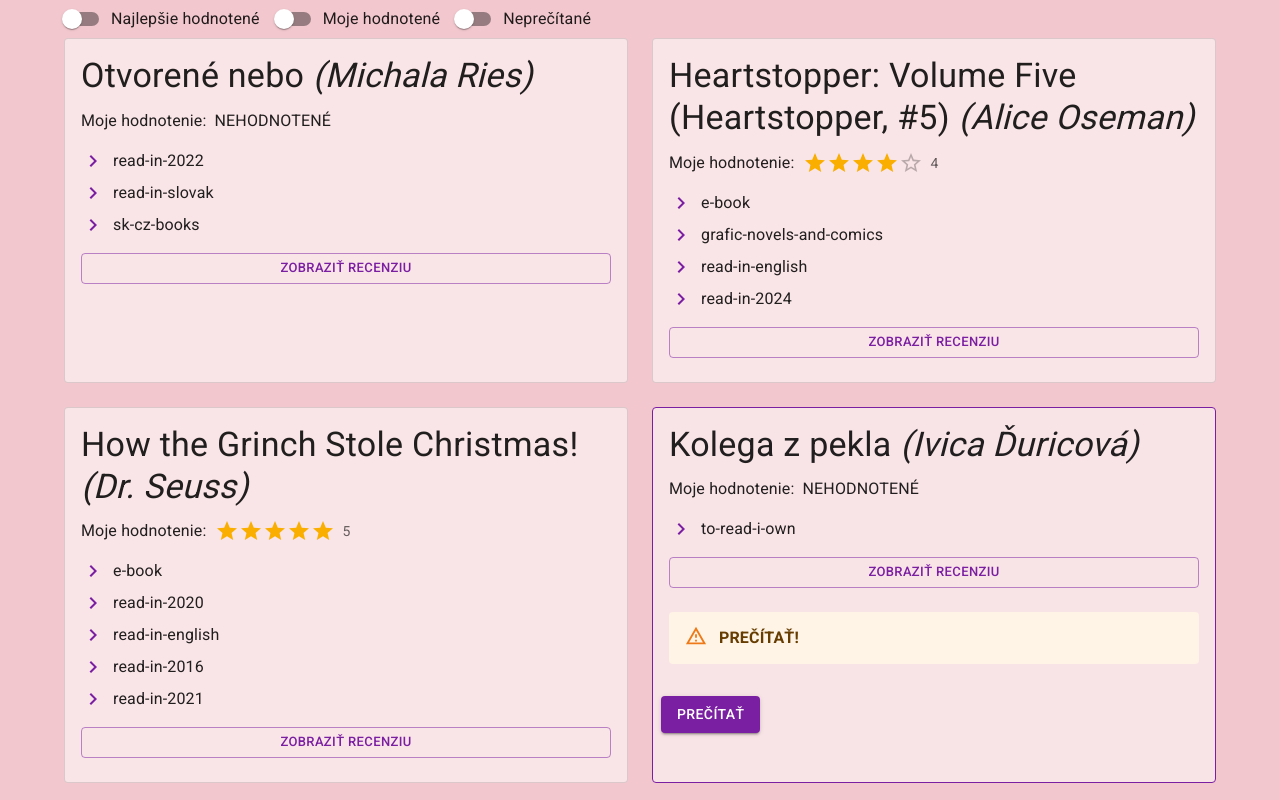
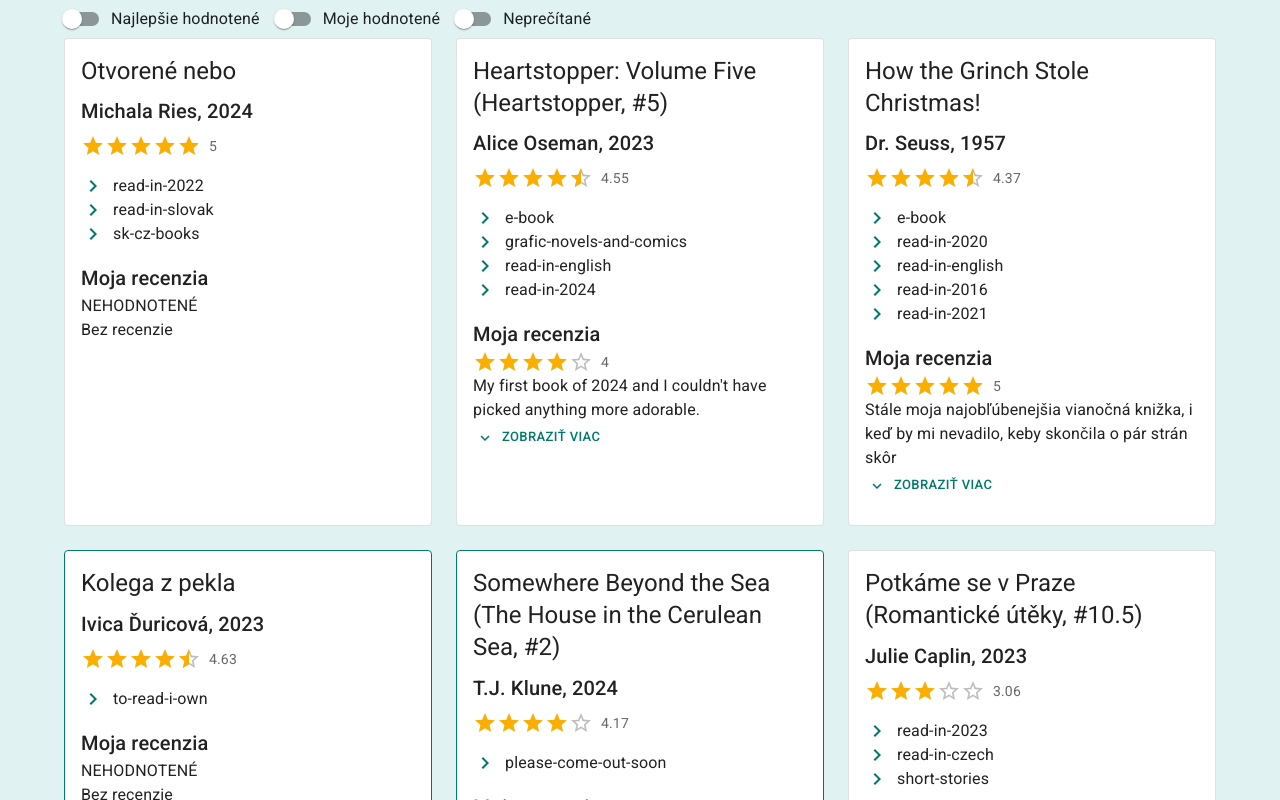
Before and after one commit to strakovmaa/books-list, a Next.js app: page / in a window 1280 px wide. Shown: the top 800 px of the page. Built offline with nearby package versions, Linux system fonts and the light colour scheme.

Commit message:
Redesign

```diff
--- a/src/app/components/Book.jsx
+++ b/src/app/components/Book.jsx
@@ -1,3 +1,4 @@
+import { Warning } from "@mui/icons-material";
 import {
   Button,
   Card,
@@ -11,7 +12,6 @@ import MyRating from "./MyRating";
 import MyReview from "./MyReview";
 import NewRating from "./NewRating";
 import Shelves from "./Shelves";
-import ToRead from "./ToRead";
 
 export default function Book({ book }) {
   console.log("book:", book);
@@ -28,24 +28,35 @@ export default function Book({ book }) {
       variant="outlined"
       sx={(theme) => ({
         height: "100%",
+        display: "flex",
+        flexDirection: "column",
         borderColor: isUnread ? theme.palette.primary.main : undefined
       })}
     >
-      <CardContent>
-        <Typography variant="h4" gutterBottom>
-          {book.Title} <i>({book.Author})</i>
+      <CardContent sx={{ flexGrow: 1 }}>
+        <Typography variant="h5" gutterBottom>
+          {book.Title}
         </Typography>
+        <Typography variant="h6" gutterBottom>
+          {book.Author}, {book["Original Publication Year"]}
+        </Typography>
+
         <Stack gap={2}>
-          <MyRating rating={userRating} />
+          <MyRating rating={book["Average Rating"]} />
+
           <Shelves shelves={book.Bookshelves} />
-          <MyReview review={book["My Review"]} />
-          <ToRead book={book} isUnread={isUnread} />
+          <MyReview review={book["My Review"]} userRating={userRating} />
         </Stack>
       </CardContent>
 
       {isUnread && (
         <CardActions>
-          <Button variant="contained" onClick={handleClick}>
+          <Button
+            fullWidth
+            variant="outlined"
+            onClick={handleClick}
+            startIcon={book["Average Rating"] > 4 ? <Warning /> : undefined}
+          >
             Prečítať
           </Button>
         </CardActions>
--- a/src/app/components/MyRating.jsx
+++ b/src/app/components/MyRating.jsx
@@ -3,7 +3,6 @@ import { Rating, Stack, Typography } from "@mui/material";
 export default function MyRating({ rating }) {
   return (
     <Stack direction={"row"} alignItems={"center"} gap={1}>
-      <Typography>Moje hodnotenie: </Typography>{" "}
       {rating === 0 ? (
         <Typography>NEHODNOTENÉ</Typography>
       ) : (
--- a/src/app/components/MyReview.jsx
+++ b/src/app/components/MyReview.jsx
@@ -1,20 +1,43 @@
-import { Button, Typography } from "@mui/material";
+import { ExpandLess, ExpandMore } from "@mui/icons-material";
+import { Box, Button, Typography } from "@mui/material";
 import { useState } from "react";
+import MyRating from "./MyRating";
 
-export default function MyReview({ review }) {
-  const content = review === "" ? "BEZ RECENZIE" : review;
+export default function MyReview({ review, userRating }) {
   const [isVisible, setIsVisible] = useState(false);
 
   function handleClick() {
-    setIsVisible(true);
+    setIsVisible(!isVisible);
   }
 
   return (
-    <>
-      {isVisible && <Typography>{content}</Typography>}
-      <Button variant="outlined" size="small" onClick={handleClick}>
-        Zobraziť recenziu
-      </Button>
-    </>
+    <Box>
+      <Typography variant="h6">Moja recenzia</Typography>
+      <MyRating rating={userRating} />
+      {review === "" ? (
+        <Typography>Bez recenzie</Typography>
+      ) : (
+        <>
+          <Typography
+            sx={{
+              display: "-webkit-box",
+              WebkitBoxOrient: "vertical",
+              overflow: "hidden",
+              WebkitLineClamp: !isVisible ? 3 : undefined,
+              textOverflow: !isVisible ? "ellipsis" : undefined
+            }}
+            dangerouslySetInnerHTML={{ __html: review }}
+          />
+          <Button
+            variant="text"
+            size="small"
+            onClick={handleClick}
+            startIcon={!isVisible ? <ExpandMore /> : <ExpandLess />}
+          >
+            Zobraziť {isVisible ? "menej" : "viac"}
+          </Button>
+        </>
+      )}
+    </Box>
   );
 }
--- a/src/app/components/Shelves.jsx
+++ b/src/app/components/Shelves.jsx
@@ -4,7 +4,7 @@ import { Stack, Typography } from "@mui/material";
 export default function Shelves({ shelves }) {
   const shelvesArray = shelves.split(", ");
   return (
-    <Stack gap={1}>
+    <Stack>
       {shelvesArray.map((shelf) => (
         <Stack key={shelf} direction={"row"} alignItems={"center"} gap={1}>
           <KeyboardArrowRight color="primary" />
--- a/src/app/components/ToRead.jsx
+++ /dev/null
@@ -1,13 +0,0 @@
-import { Alert, Typography } from "@mui/material";
-
-export default function ToRead({ book, isUnread }) {
-  const average = book["Average Rating"];
-
-  return average > 4 && isUnread ? (
-    <Alert severity="warning" sx={{ my: 1 }}>
-      <Typography fontWeight={"bold"} sx={{ fontWeight: "bold" }}>
-        PREČÍTAŤ!
-      </Typography>
-    </Alert>
-  ) : null;
-}
--- a/src/app/page.js
+++ b/src/app/page.js
@@ -22,11 +22,10 @@ const books = goodreads.slice(0, 50).map((book) => {
 const theme = createTheme({
   palette: {
     primary: {
-      main: "#7b1fa2"
+      main: "#00796b"
     },
     background: {
-      default: "rgb(242, 200, 206)",
-      paper: "rgba(255, 255, 255, 0.5)"
+      default: "#e0f2f1"
     }
   }
 });
@@ -57,7 +56,7 @@ export default function Home() {
 
         <Grid container rowSpacing={3} columnSpacing={{ xs: 1, sm: 2, md: 3 }}>
           {resultBooks.map((book) => (
-            <Grid key={book.Title} item xs={6}>
+            <Grid key={book.Title} item xs={4}>
               <Book book={book} />
             </Grid>
           ))}
```
